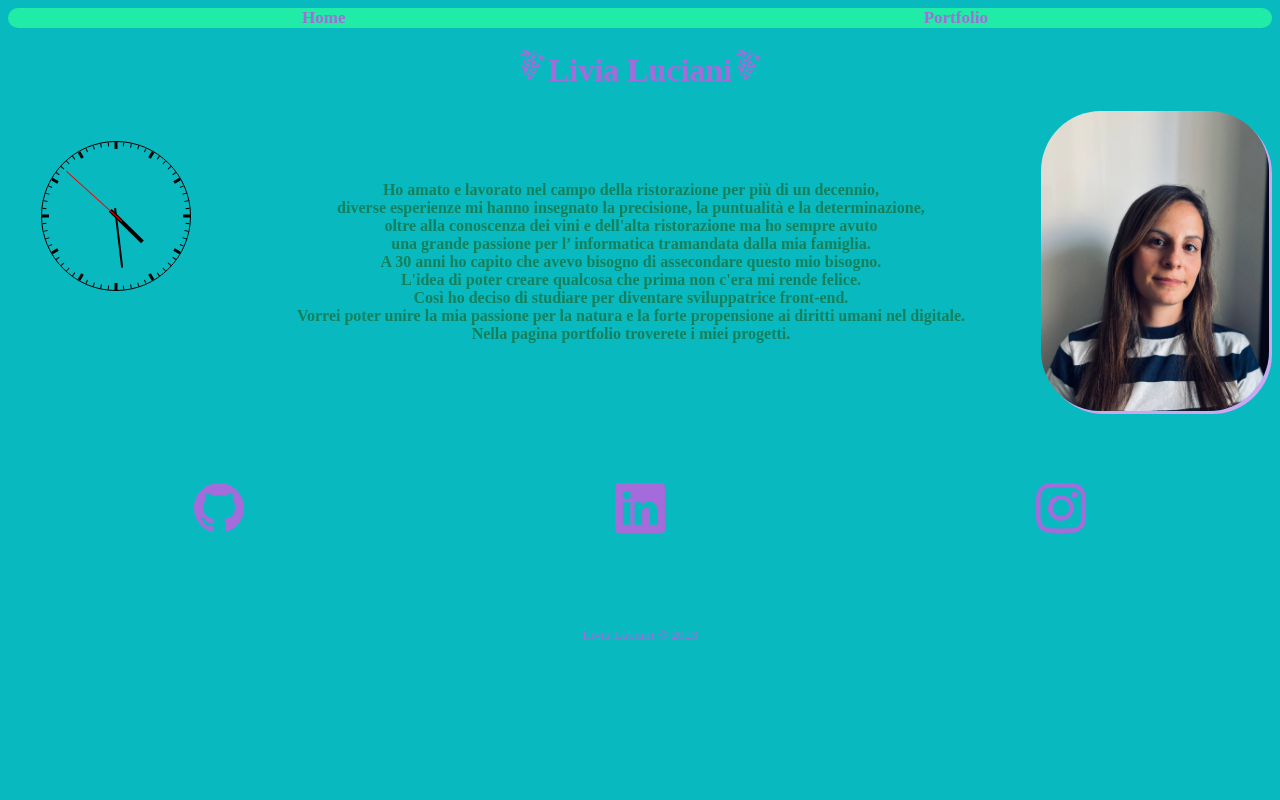
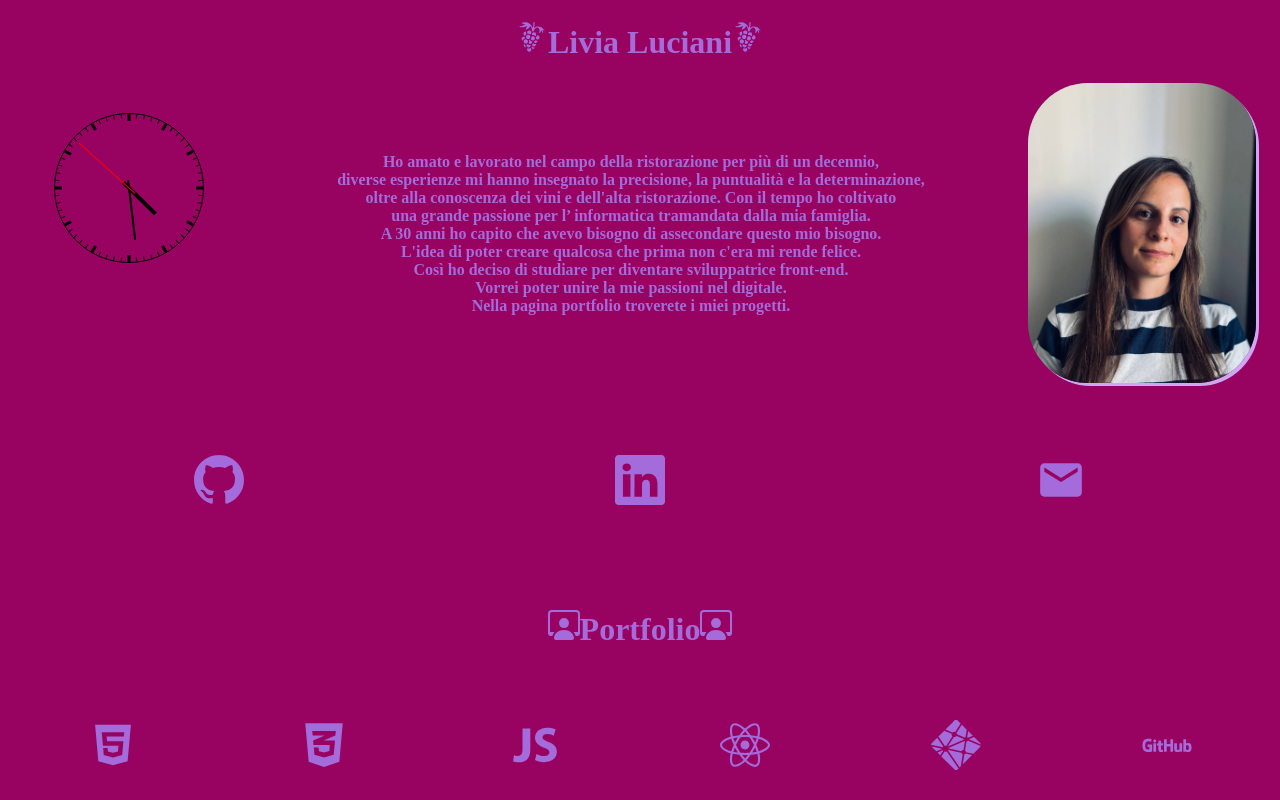
Before and after one commit to LiviaL22/My-Portfolio, a React (Vite) app: page / in a window 1280 px wide. Shown: the top 800 px of the page. Built offline with nearby package versions, Linux system fonts and the light colour scheme.

Commit message:
add color

```diff
--- a/src/App.css
+++ b/src/App.css
@@ -1,4 +1,4 @@
 html {
-background-color:rgb(8, 186, 192) ;
+background-color:#980260 ;
 
 }
--- a/src/App.jsx
+++ b/src/App.jsx
@@ -1,8 +1,6 @@
 import './App.css';
 import { Route, Routes, BrowserRouter } from 'react-router-dom';
 import Home from './page/home/home';
-import Portfolio from './page/portfolio/portfolio';
-import Header from './components/header/header';
 import Footer from './components/footer/footer';
 
 function App() {
@@ -12,10 +10,8 @@ function App() {
     <>
      <BrowserRouter>
      <div>
-     <Header/>
      <Routes>
       <Route path='/' element={<Home/>}/>
-      <Route path='/portfolio' element={<Portfolio/>}/>
      </Routes>
      <Footer/>
      </div>
--- a/src/components/contacts/contactsData.jsx
+++ b/src/components/contacts/contactsData.jsx
@@ -1,6 +1,5 @@
-import { BsGithub } from 'react-icons/bs';
-import { BsLinkedin } from 'react-icons/bs';
-import { BsInstagram } from 'react-icons/bs';
+import { BsGithub, BsLinkedin } from 'react-icons/bs';
+import { MdEmail } from 'react-icons/md';
 
 export const contactsData = [
     {
@@ -17,8 +16,8 @@ export const contactsData = [
     },
     {
         id:3,
-        link: 'https://www.instagram.com/livia_luciani22/',
-        icon: <BsInstagram/>
+        link: '',
+        icon: <MdEmail/>
 
     },
 ]
--- a/src/components/header/header.jsx
+++ /dev/null
@@ -1,13 +0,0 @@
-import Style from './header.module.css';
-import { Link } from 'react-router-dom';
-
-export default function header() {
-    return(
-        <>
-        <div className={Style.navbar}>
-            <Link to='/'>Home</Link>
-            <Link to='/portfolio'>Portfolio</Link>
-        </div>
-        </>
-    )
-}
--- a/src/components/header/header.module.css
+++ /dev/null
@@ -1,22 +0,0 @@
-.navbar {
-    display: flex;
-    justify-content: space-around;
-    font-family: 'Times New Roman';
-    background-color: rgb(32, 235, 167);
-    border-radius: 10px;
-}
-
-.navbar a {
-    color: rgb(164, 107, 218);
-    text-decoration: none;
-    /*padding: 14px 16px;*/
-    font-size: 17px;
-    font-weight: bolder;
-    margin-left: 10px;
-}
-
-.navbar a:hover {
-    background-color: rgb(164, 107, 218);
-    color:rgb(32, 235, 167) ;
-    border-radius: 5px;
-}
--- a/src/page/home/home.jsx
+++ b/src/page/home/home.jsx
@@ -5,6 +5,7 @@ import { Clock } from 'react-clock';
 import { useEffect, useState } from 'react';
 import 'react-clock/dist/Clock.css';
 import Contacts from '../../components/contacts/contacts';
+import Portfolio from '../portfolio/portfolio';
 
 export default function Home() {
     const [value, setValue] = useState(new Date());
@@ -31,18 +32,19 @@ export default function Home() {
             <p className={Style.text}>
             Ho amato e lavorato nel campo della ristorazione per più di un decennio, <br/>
             diverse esperienze mi hanno insegnato la precisione, la puntualità e la determinazione, <br/>
-            oltre alla conoscenza dei vini e dell&apos;alta ristorazione ma ho sempre avuto <br/>
+            oltre alla conoscenza dei vini e dell&apos;alta ristorazione. Con il tempo ho coltivato<br/>
             una grande passione per l’ informatica tramandata dalla mia famiglia. <br/>
             A 30 anni ho capito che avevo bisogno di assecondare questo mio bisogno. <br/>
             L&apos;idea di poter creare qualcosa che prima non c&apos;era mi rende felice. <br/>
             Così ho deciso di studiare per diventare sviluppatrice front-end. <br/>
-            Vorrei poter unire la mia passione per la natura e la forte propensione ai diritti umani nel digitale.<br/>
+            Vorrei poter unire la mie passioni nel digitale.<br/>
             Nella pagina portfolio troverete i miei progetti.
             </p>
-            <img className={Style.photo} src={Image} alt="photo-LL" />
+              <img className={Style.photo} src={Image} alt="photo-LL" />
         </div>
 
         <Contacts/>
+        <Portfolio/>
 
         </>
     )
--- a/src/page/home/home.module.css
+++ b/src/page/home/home.module.css
@@ -10,7 +10,7 @@
 
 
 .text {
-    color: rgb(20, 128, 92);
+    color: rgb(164, 107, 218);
     font-family: 'Times New Roman';
     font-weight: bolder;
     text-align: center;
--- a/src/page/portfolio/portfolio.jsx
+++ b/src/page/portfolio/portfolio.jsx
@@ -1,14 +1,19 @@
 import Style from './portfolio.module.css';
 import Skills from '../../components/skills/skills';
 import { portfolioData } from './portfolioData';
+import { BsPersonWorkspace } from 'react-icons/bs';
 
 
-export default function portfolio() {
+export default function Portfolio() {
     return(
         <>
-        <h1 className={Style.title}>Portfolio</h1>
+        <h1 className={Style.title}>
+            <BsPersonWorkspace/>
+            Portfolio
+            <BsPersonWorkspace/>
+            </h1>
 
-         <Skills/>
+        <Skills/>
 
         <div className={Style.container}>
 
```
